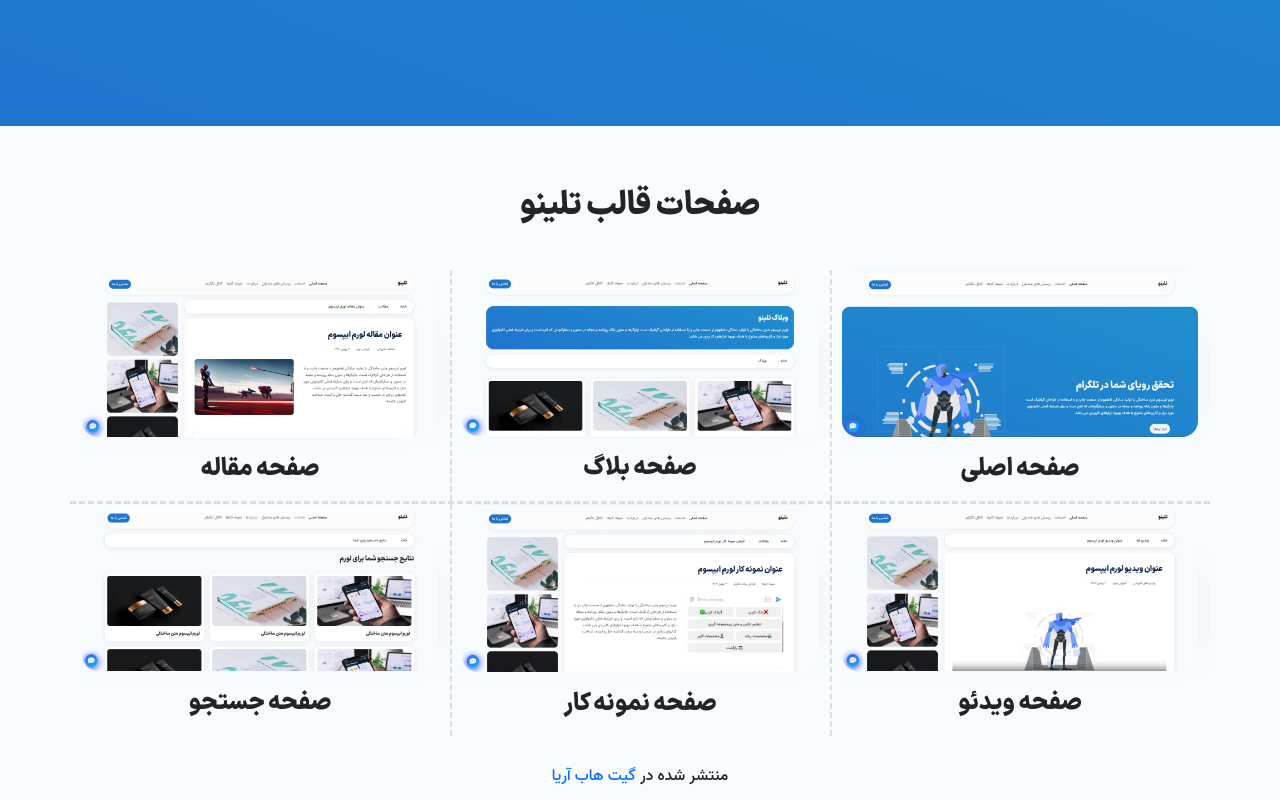
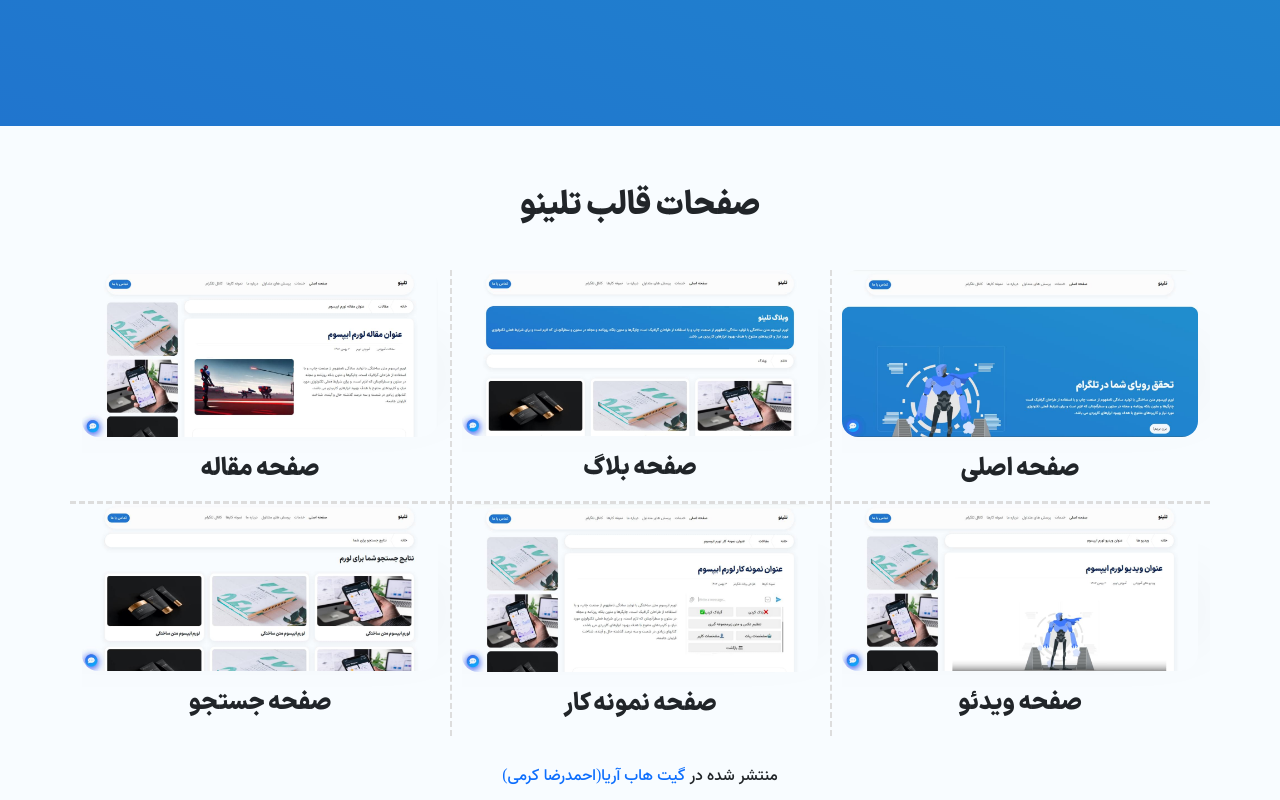
Before and after one commit to htaria/telegram-services-site, a website: page dist/demo.html in a window 1280 px wide. Shown: the part 612-1412 px from the top of the page. Drawn offline with nearby package versions, Linux system fonts and the light colour scheme.

Commit message:
Update demo.html

```diff
--- a/dist/demo.html
+++ b/dist/demo.html
@@ -92,7 +92,7 @@
             </div>
         </section>
         <section>
-            <h6 class="text-center mt-4"><span>منتشر شده در </span><a href="https://github.com/htaria">گیت هاب آریا</a></h6>
+            <h6 class="text-center mt-4"><span>منتشر شده در </span><a href="https://github.com/htaria">گیت هاب آریا(احمدرضا کرمی)</a></h6>
         </section>
         <!-- demoes Section End -->
 
```
